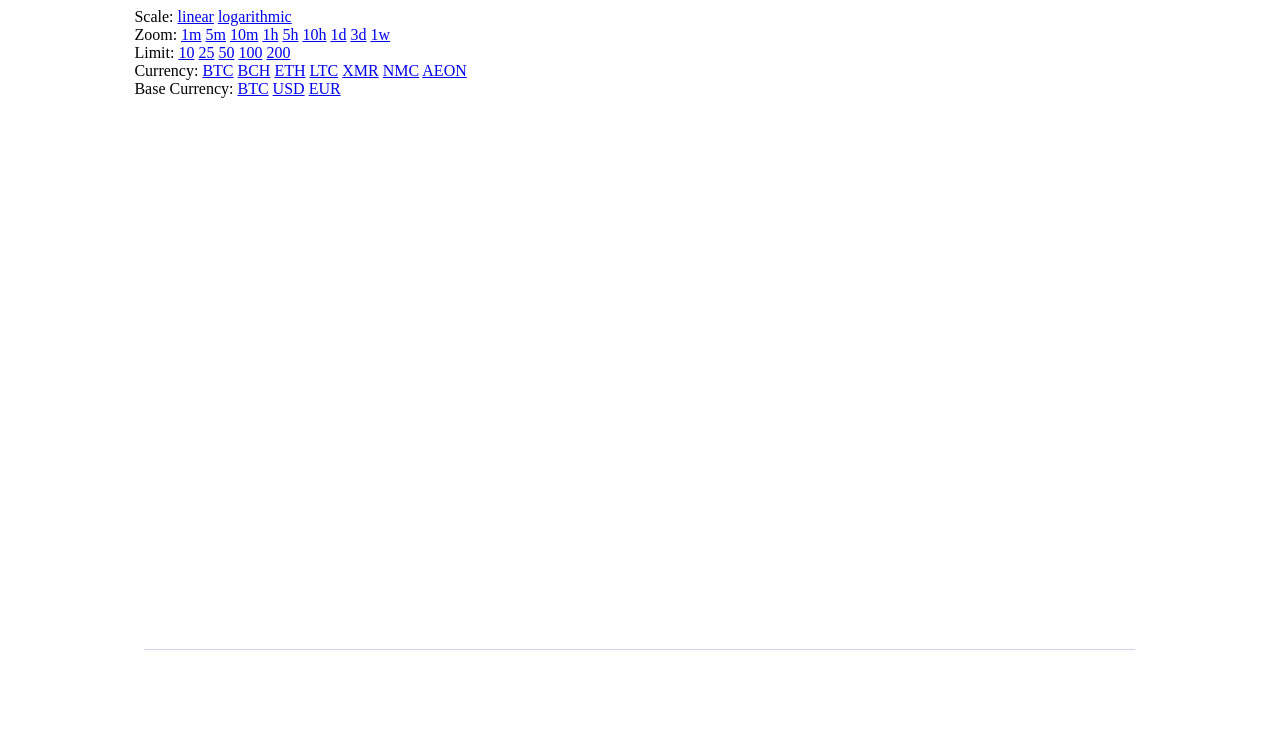
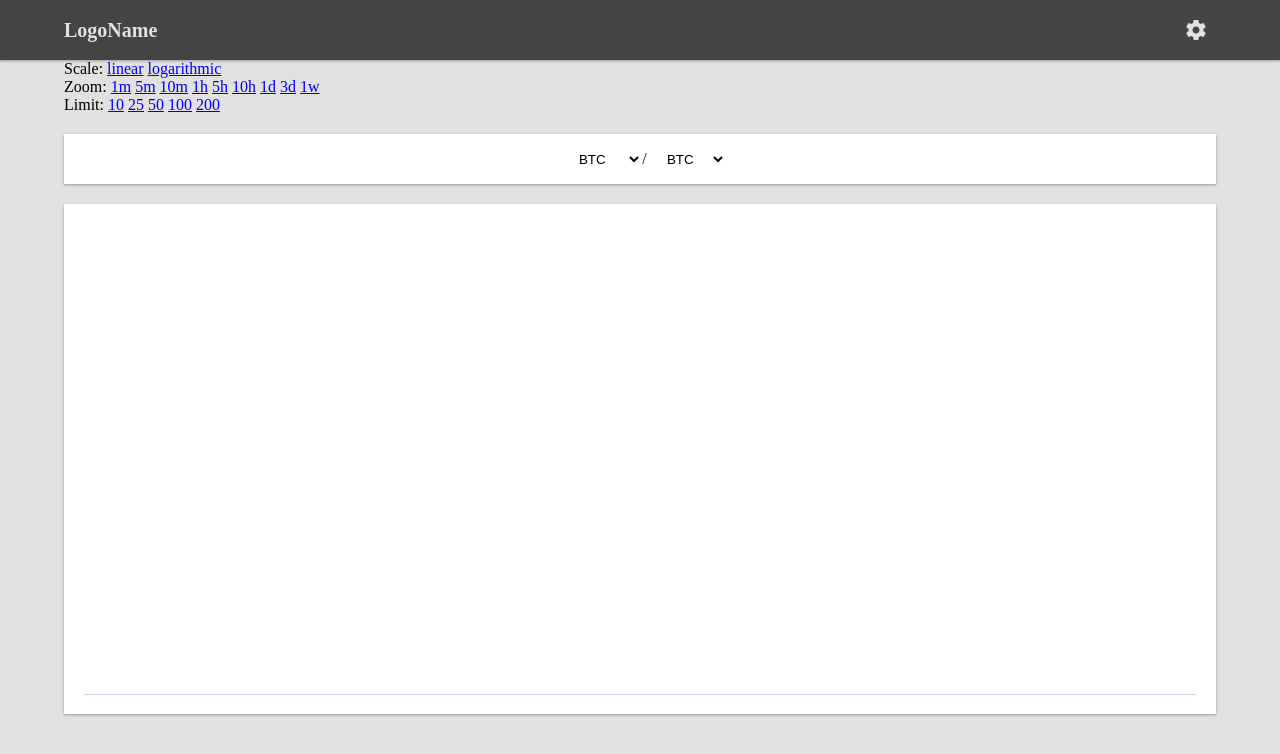
Before and after one commit to coinstats/coinstats.github.io, a plain HTML site: page index.html in a window 1280 px wide. Drawn offline with nearby package versions, Linux system fonts and the light colour scheme; no server answers.

Commit message:
css update, and other changes

```diff
--- a/index.html
+++ b/index.html
@@ -15,7 +15,6 @@ var chart;
 $(function() {
 	chart = Highcharts.stockChart('chart', {
 		chart: {
-			height: '56%',
 			events: {
 				load:  function() {
 					chart = this,
@@ -39,10 +38,7 @@ $(function() {
 		yAxis: [{
 			title: {
 				text: ''
-			},
-			resize: {
-				enabled: true
-			},
+			}
 		},
 		{
 			visible: false
@@ -177,34 +173,142 @@ function changeLimit(l) {
 }
 
 function changeCurrency(c) {
+	if(baseCurrency == c) { // currency == basecurrency
+		return;
+	}
 	currency = c;
 	requestData(zoom);
 }
 
 function changeBaseCurrency(c) {
+	if(currency == c) { // currency == basecurrency
+		return;
+	}
 	baseCurrency = c;
 	requestData(zoom);
 }
+
+function toggleSettings() {
+	$("#settings").prop('disabled', true);
+}
+
+$(document).ready(function(){
+	$('#settings-icon').click(function(e) {
+		toggleSettings();
+	});
+});
 </script>
 <style>
+body {
+	background-color: #e2e1e0;
+	margin: 0px;
+	padding: 0px;
+}
+
 .container {
-	width: 80%;
+	width: 100%;
+	height: 100%;
+
+}
+
+header {
+	height: 60px;
+	background-color: #444;
+	display: flex;
+	align-items: center;
+	box-shadow: 0 1px 3px rgba(0,0,0,0.12), 0 1px 2px rgba(0,0,0,0.24);
+	transition: all 0.3s cubic-bezier(.25,.8,.25,1);
+}
+
+nav {
+	width: 100%;
+	display: flex;
+}
+
+main {
+	width: 90%;
+	height: 100%;
 	margin: auto;
 }
 
+.wrapper-logo {
+	width: 50%;
+	color: #e2e1e0;
+	font-family: 'Arial Regular';
+	font-size: 20;
+	font-weight: bold;
+	padding: 0% 0% 0% 5%;
+	display: flex;
+	align-items: center;
+}
+
+.wrapper-settings-icon {
+	width: 50%;
+	padding: 0% 5% 0% 0%;
+	display: flex;
+	justify-content: flex-end;
+}
+
+.settings-icon {
+	width: 40px;
+	height: 60px;
+	display: flex;
+	justify-content: center;
+	align-items: center;
+}
+
+.box {
+	background-color: #fff;
+	margin-top: 20px;
+	padding: 5px 10px;
+	display: flex;
+	align-items: center;
+	justify-content: center;
+	box-shadow: 0 1px 3px rgba(0,0,0,0.12), 0 1px 2px rgba(0,0,0,0.24);
+	transition: all 0.3s cubic-bezier(.25,.8,.25,1);
+}
+
+.select-currency {
+	height: 40px;
+	background-color: #fff;
+	text-align-last: center;
+	border: 0px;
+	padding: 0px 15px;
+	outline: 0 none;
+}
+
+.chart {
+	height: 500px;
+}
+
 @media(max-width: 600px) {
-	.container {
-		width: 100%;
+	.box {
+		padding: 2px 5px;
 	}
 	.chart {
-		height: 400px;
+		height: 300px;
 	}
 }
 </style>
 </head>
 <body>
 
-<div id="container" class="container">
+<div class="container">
+
+<header>
+	<nav>
+		<div class="wrapper-logo">
+			LogoName
+		</div>
+		<div class="wrapper-settings-icon">
+			<div id="settings-icon" class="settings-icon">
+				<svg xmlns="http://www.w3.org/2000/svg" width="24" height="24" viewBox="0 0 24 24"><path d="M19.43 12.98c.04-.32.07-.64.07-.98s-.03-.66-.07-.98l2.11-1.65c.19-.15.24-.42.12-.64l-2-3.46c-.12-.22-.39-.3-.61-.22l-2.49 1c-.52-.4-1.08-.73-1.69-.98l-.38-2.65C14.46 2.18 14.25 2 14 2h-4c-.25 0-.46.18-.49.42l-.38 2.65c-.61.25-1.17.59-1.69.98l-2.49-1c-.23-.09-.49 0-.61.22l-2 3.46c-.13.22-.07.49.12.64l2.11 1.65c-.04.32-.07.65-.07.98s.03.66.07.98l-2.11 1.65c-.19.15-.24.42-.12.64l2 3.46c.12.22.39.3.61.22l2.49-1c.52.4 1.08.73 1.69.98l.38 2.65c.03.24.24.42.49.42h4c.25 0 .46-.18.49-.42l.38-2.65c.61-.25 1.17-.59 1.69-.98l2.49 1c.23.09.49 0 .61-.22l2-3.46c.12-.22.07-.49-.12-.64l-2.11-1.65zM12 15.5c-1.93 0-3.5-1.57-3.5-3.5s1.57-3.5 3.5-3.5 3.5 1.57 3.5 3.5-1.57 3.5-3.5 3.5z" fill="#e2e1e0"/></svg>
+			</div>
+		</div>
+	</nav>
+</header>
+
+<main>
 	Scale:
 	<a href="#" onclick="changeScale('linear');">linear</a>
 	<a href="#" onclick="changeScale('logarithmic');">logarithmic</a>
@@ -227,21 +331,27 @@ function changeBaseCurrency(c) {
 	<a href="#" onclick="changeLimit('100');">100</a>
 	<a href="#" onclick="changeLimit('200');">200</a>
 	<br/>
-	Currency:
-	<a href="#" onclick="changeCurrency('BTC');">BTC</a>
-	<a href="#" onclick="changeCurrency('BCH');">BCH</a>
-	<a href="#" onclick="changeCurrency('ETH');">ETH</a>
-	<a href="#" onclick="changeCurrency('LTC');">LTC</a>
-	<a href="#" onclick="changeCurrency('XMR');">XMR</a>
-	<a href="#" onclick="changeCurrency('NMC');">NMC</a>
-	<a href="#" onclick="changeCurrency('AEON');">AEON</a>
-	<br />
-	Base Currency:
-	<a href="#" onclick="changeBaseCurrency('BTC');">BTC</a>
-	<a href="#" onclick="changeBaseCurrency('USD');">USD</a>
-	<a href="#" onclick="changeBaseCurrency('EUR');">EUR</a>
-	<div id="chart"></div>
+	<div class="box">
+		<select id="currency" class="select-currency" onchange="changeCurrency(this.value)">
+			<option value="BTC">BTC</option>
+			<option value="BCH">BCH</option>
+			<option value="ETH">ETH</option>
+			<option value="LTC">LTC</option>
+			<option value="XMR">XMR</option>
+			<option value="NMC">NMC</option>
+			<option value="AEON">AEON</option>
+		</select>
+		/
+		<select id="baseCurrency" class="select-currency" onchange="changeBaseCurrency(this.value)">
+			<option value="BTC">BTC</option>
+			<option value="USD">USD</option>
+			<option value="EUR">EUR</option>
+		</select>
+	</div>
+
+	<div id="chart" class="box chart"></div>
+</main>
+
 </div>
-
 </body>
 </html>
```
